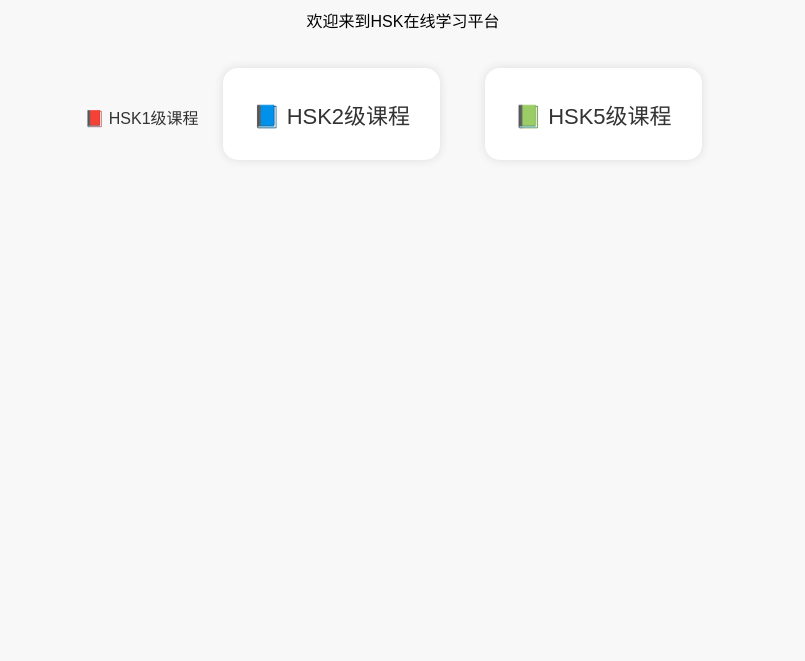
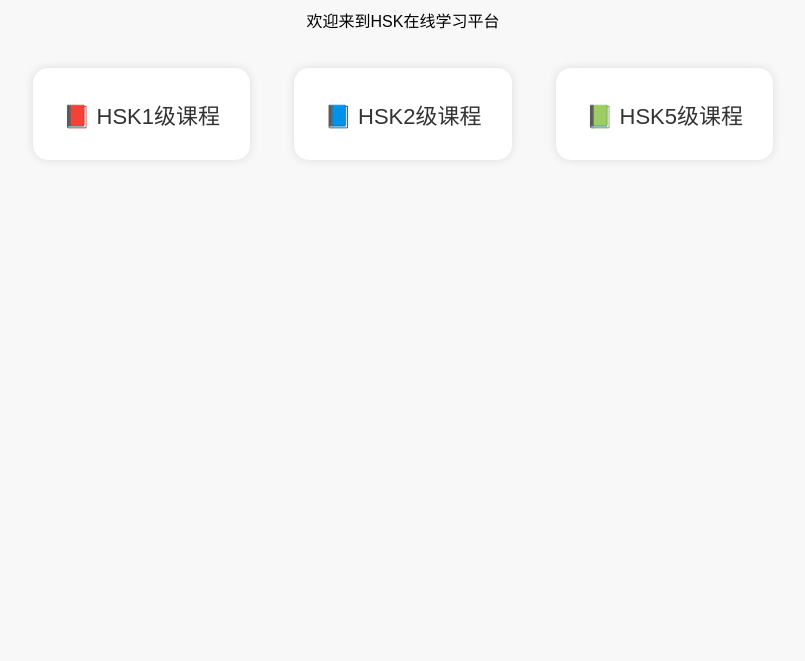
Before and after one commit to huangyueACE/HSK-Chinese-Learning, a plain HTML site: page index.html in a window 1280 px wide. Shown: the part 139-800 px from the top of the page, without its empty margins (237-1042 px from the left). Drawn offline with Linux system fonts and the light colour scheme.

Commit message:
Add HSK1 course button

```diff
--- a/index.html
+++ b/index.html
@@ -79,6 +79,9 @@ HSK中文学习平台
 </p>
 
 
+
+<div class="course">
+
 <a href="HSK1/">
 
 📕
```
